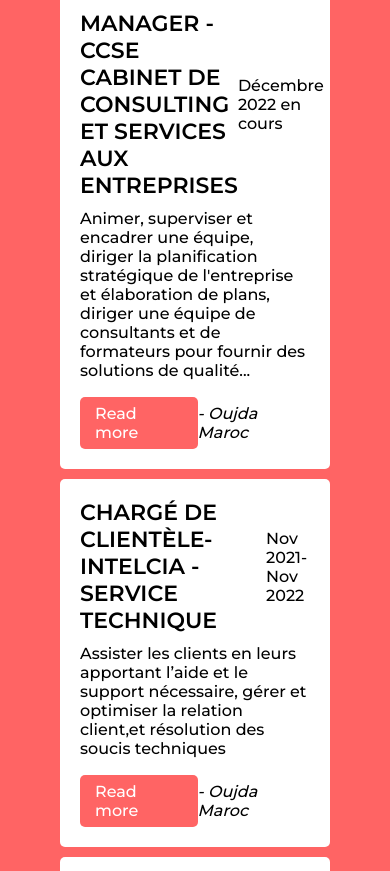
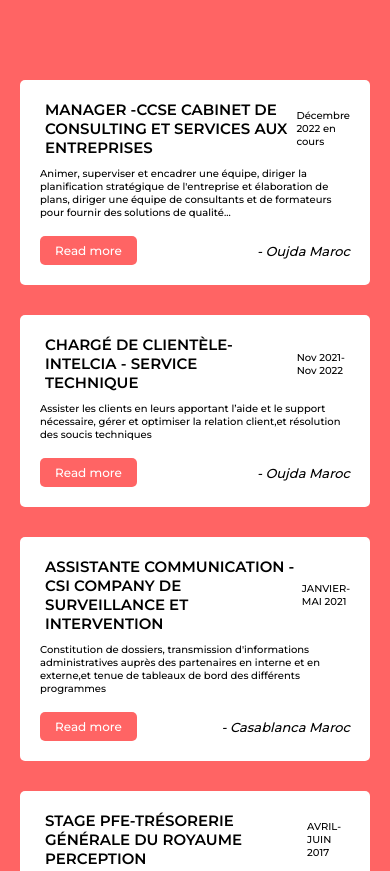
Before and after one commit to OutOfAmine/Portfolio, a plain HTML site: page View/Section experience/index.html in a window 390 px wide. Shown: the top 871 px of the page. Drawn offline with Linux system fonts and the light colour scheme; a web font is replaced by a local one.

Commit message:
landing page +experiences

```diff
--- a/View/Landing page/style.css
+++ b/View/Landing page/style.css
@@ -12,7 +12,6 @@ font-family: 'Tilt Warp', cursive; */
     box-sizing: border-box;
 
 }
-
 nav{
     display: flex;
     justify-content: flex-end;
@@ -119,10 +118,11 @@ a:hover{
     top: -10px;
     right: -5px;
 }
+.section{
+    height: 100vh;
+}
 @media screen and (max-width:1080px) {
-        nav{
-            display: flex;
-        }
+
     .info-container {
         display:flex;
         flex-direction: column-reverse;
@@ -161,8 +161,8 @@ a:hover{
         margin-top: 0;
     }
     .nav{
+        width: 100%;
         display: none;
-        width: 100%;
         height: 100vh;
         align-items: center;
         justify-content: center;
@@ -170,7 +170,6 @@ a:hover{
        .menu{
         display: flex;
         justify-content: flex-end;
-        z-index: 1000;
        }
        .info-container {
         margin-top: 0;
@@ -208,14 +207,14 @@ a:hover{
                  }
                 }
 ::-webkit-scrollbar {
-    width: 10px;
+    width: 5px;
   }
   ::-webkit-scrollbar-track {
     background: #ffffff;
   }
   ::-webkit-scrollbar-thumb {
     background: #ea3333;
-    border-radius: 30px;
+    border-radius: 20px;
 
   }
   ::-webkit-scrollbar-thumb:hover {
--- a/View/Section experience/index.html
+++ b/View/Section experience/index.html
@@ -29,7 +29,7 @@
         <div class="details">
           <span class="title">MANAGER -CCSE CABINET DE CONSULTING ET SERVICES AUX
             ENTREPRISES</span>
-          <span>Décembre 2022 en cours</span>
+          <span id="date">Décembre 2022 en cours</span>
         </div>
         <p>Animer, superviser et encadrer une équipe,
             diriger la planification stratégique de l'entreprise et élaboration de plans,
--- a/View/Section experience/style.css
+++ b/View/Section experience/style.css
@@ -10,9 +10,8 @@ html{
 }
 .wrapper{
   max-width: 100%;
-  margin: -70px auto;
   margin-bottom: 150px;
-  padding: 50px 60px;
+  padding: 50px 20px;
   position: relative;
   background-color: #ff6464;
 }
@@ -137,6 +136,34 @@ html{
     display: none;
   }
   .wrapper .row{
-    margin: 10px 0;
+    margin:30px 0;
+  }
+  .wrapper .row .details .title{
+    font-size: 15px;
+  }
+  .details span{
+    font-size: 10px;
+    margin-left: 5px;
+  }
+  .row p{
+    font-size: 10px;
+  }
+  .row .bottom i{
+    font-size: 13px;
+  }
+  .row .bottom a{
+    font-size: 12px;
   }
 }
+@media(max-width: 260px){
+  .wrapper .row .details .title{
+    font-size: 10px;
+  }
+  .details span{
+    font-size: 9px;
+    margin-left: 5px;
+  }
+  .row .bottom i{
+    margin-left: 5px;
+  }
+}
```
Also changed, not shown: index.html (+3 -2 lines), script.js (+30 -0 lines).
